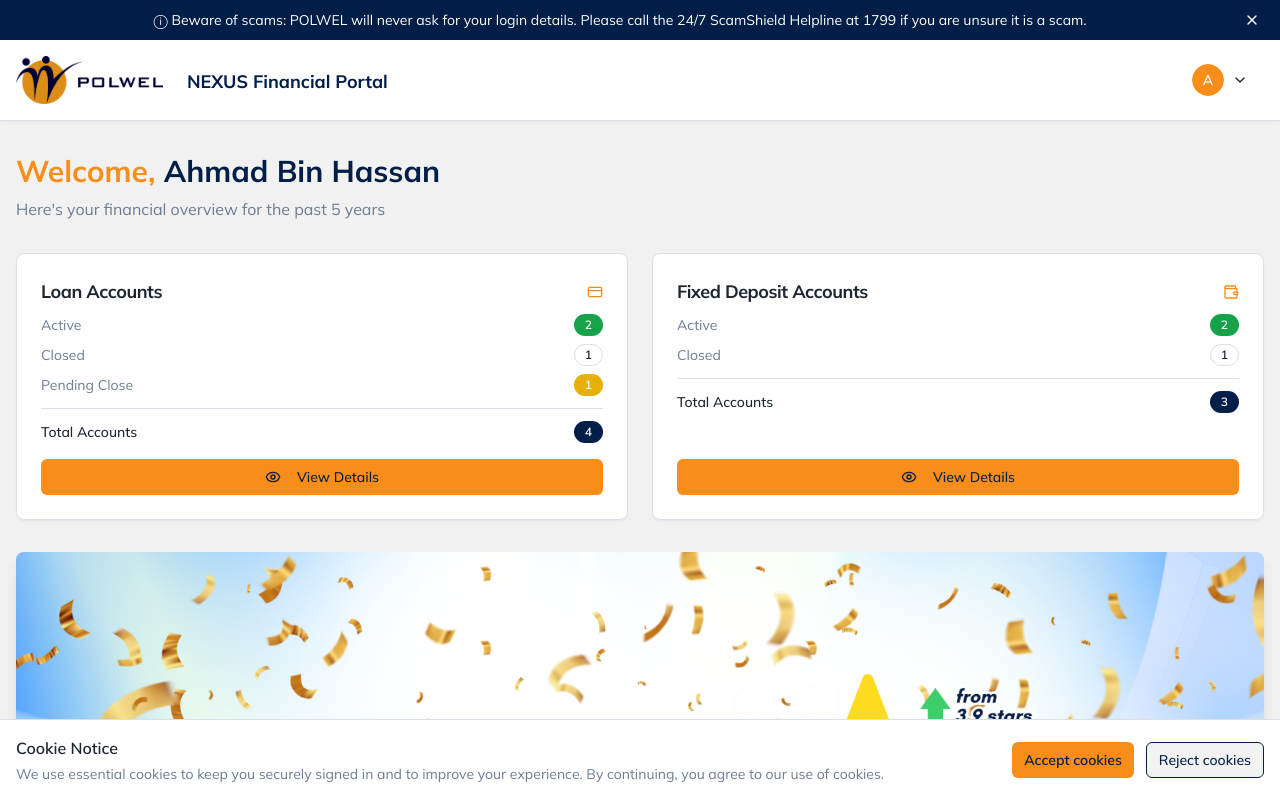
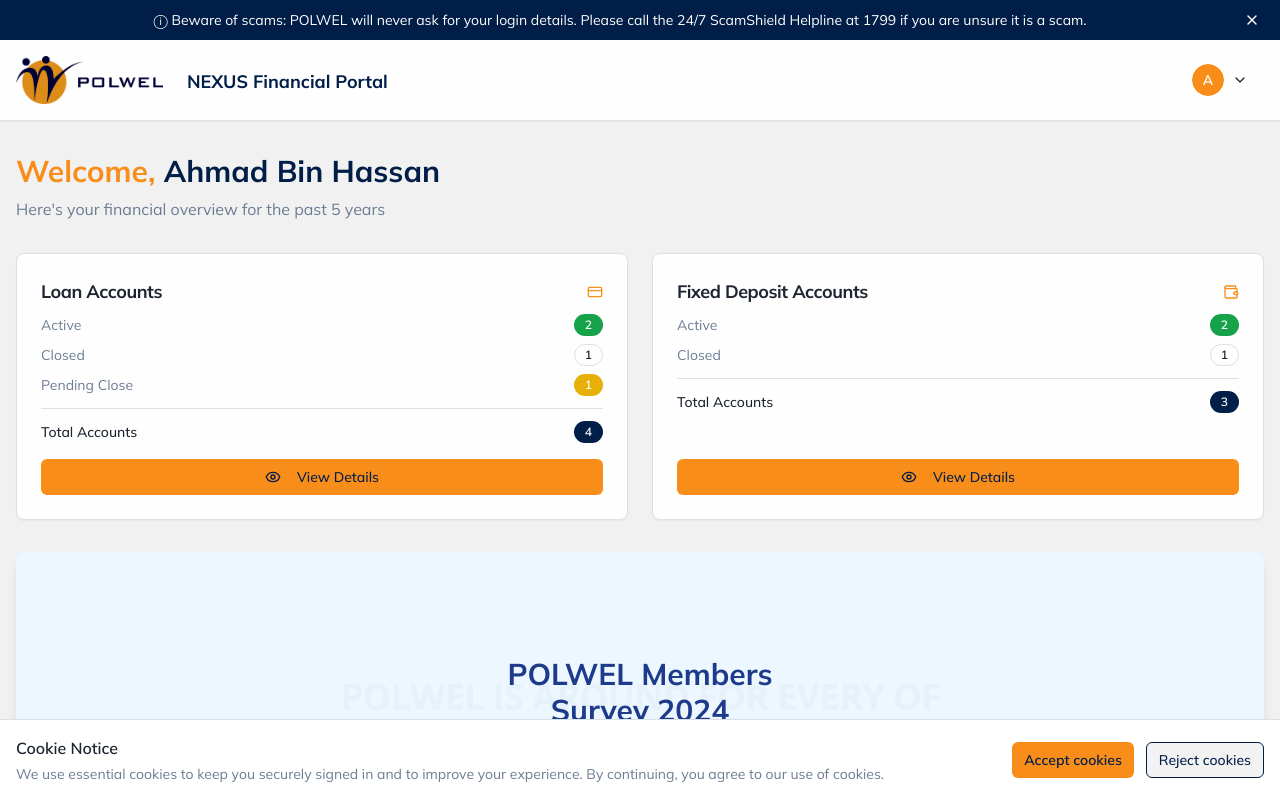
Before and after one commit to sg-pm-OTG/polwel-nexus-26, a React (Vite) app: page / in a window 1280 px wide. Both pictures are taken after a click on the button "Log in with". Shown: the top 800 px of the page. Built offline with nearby package versions, Linux system fonts and the light colour scheme.

Commit message:
Update homepage announcement section

```diff
--- a/src/pages/Dashboard.tsx
+++ b/src/pages/Dashboard.tsx
@@ -164,12 +164,12 @@ const Dashboard = ({ user, onViewLoans, onViewFixedDeposits, onLogout }: Dashboa
         <div className="mt-8">
           <div className="relative overflow-hidden rounded-lg shadow-lg">
             <img
-              src="/lovable-uploads/b5d8c4b2-14f0-43a6-8dc9-d6fc085ee687.png"
-              alt="POLWEL Members Survey 2024 Results"
+              src="/lovable-uploads/9e862da2-b14d-4f69-bb8a-0809a13a4989.png"
+              alt="POLWEL Loan Options"
               className="w-full h-auto object-cover"
             />
-            <div className="absolute left-8 top-1/2 transform -translate-y-1/2 flex flex-col items-start space-y-4">
-              <h2 className="text-white text-2xl md:text-3xl font-bold leading-tight">
+            <div className="absolute left-1/2 top-1/3 transform -translate-x-1/2 -translate-y-1/2 flex flex-col items-center space-y-4 text-center">
+              <h2 className="text-[#1e3a8a] text-2xl md:text-3xl font-bold leading-tight">
                 POLWEL Members<br />Survey 2024
               </h2>
               <a
```
Also changed, not shown: public/lovable-uploads/9e862da2-b14d-4f69-bb8a-0809a13a4989.png (added).
